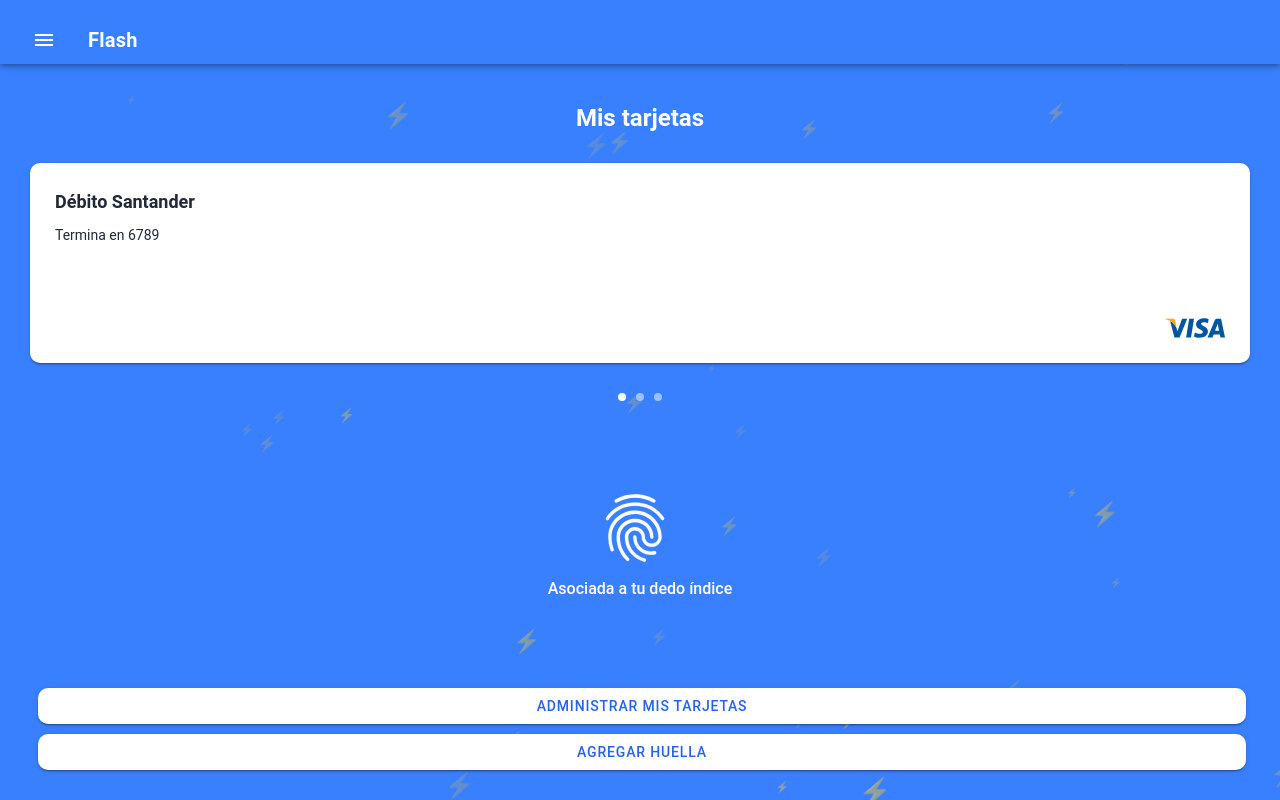
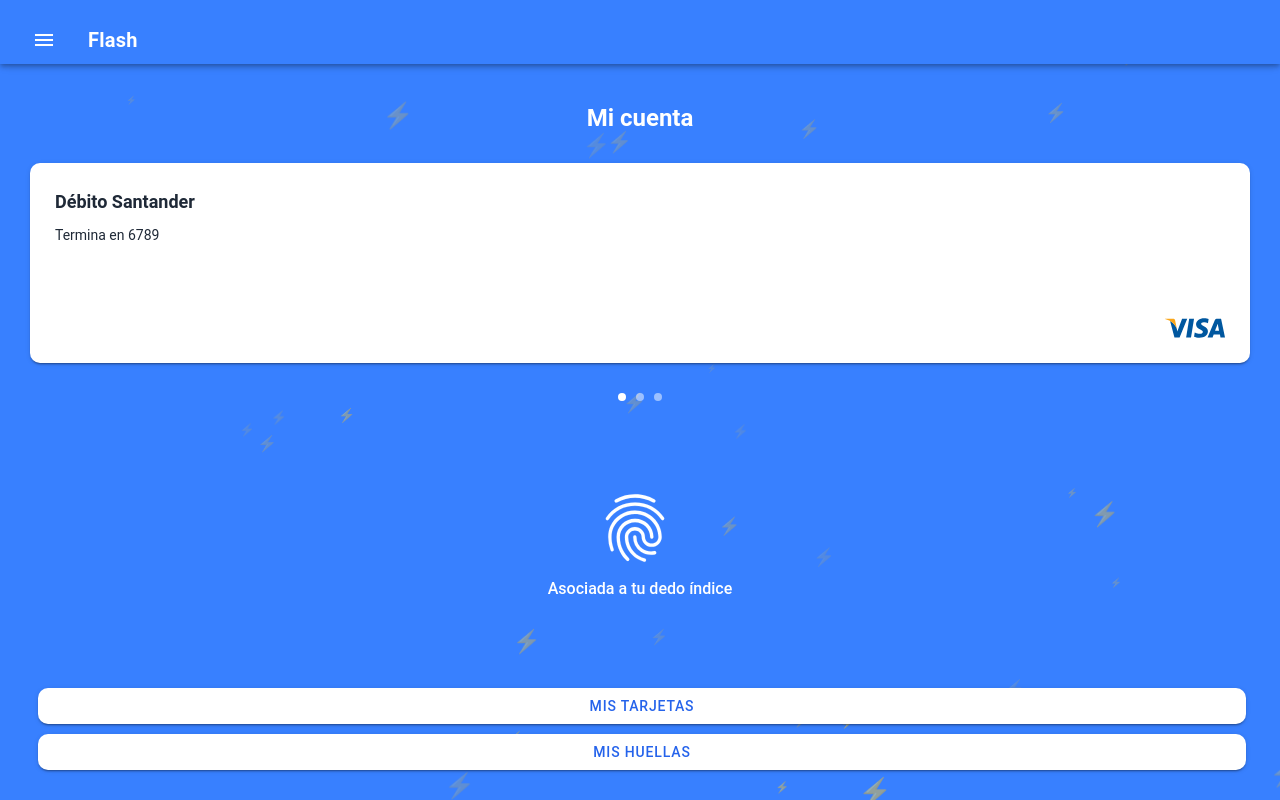
Before and after one commit to briancabrera/flash-app, a React (Vite) app: page /account in a window 1280 px wide. Built offline with nearby package versions, Linux system fonts and the light colour scheme.

Commit message:
Account - modified navigation

```diff
--- a/src/pages/Account/Account.tsx
+++ b/src/pages/Account/Account.tsx
@@ -23,8 +23,8 @@
   const contentRef = useRef<HTMLIonContentElement | null>(null);
   const history = useHistory();
 
-  const handleAddFingerprint = () => {
-    history.push('/scan');
+  const handleManageFingerprint = () => {
+    history.push('/fingerprints');
   };
 
   const handleManageCards = () => {
@@ -49,7 +49,7 @@
       <IonContent fullscreen ref={contentRef} className={styles.accountPage}>
         {memoizedFloatingLightningBolts}
         <div className={styles.pageContent}>
-          <h1 className={styles.title}>Mis tarjetas</h1>
+          <h1 className={styles.title}>Mi cuenta</h1>
           <div className={styles.carouselContainer}>
             <Swiper
               onSlideChange={handleSlideChange}
@@ -91,10 +91,10 @@
           </div>
           <div className={styles.buttonContainer}>
             <IonButton expand="block" className={styles.customButton} onClick={handleManageCards}>
-              Administrar mis tarjetas
+              Mis tarjetas
             </IonButton>
-            <IonButton expand="block" className={styles.customButton} onClick={handleAddFingerprint}>
-              Agregar huella
+            <IonButton expand="block" className={styles.customButton} onClick={handleManageFingerprint}>
+              Mis huellas
             </IonButton>
           </div>
         </div>
```
